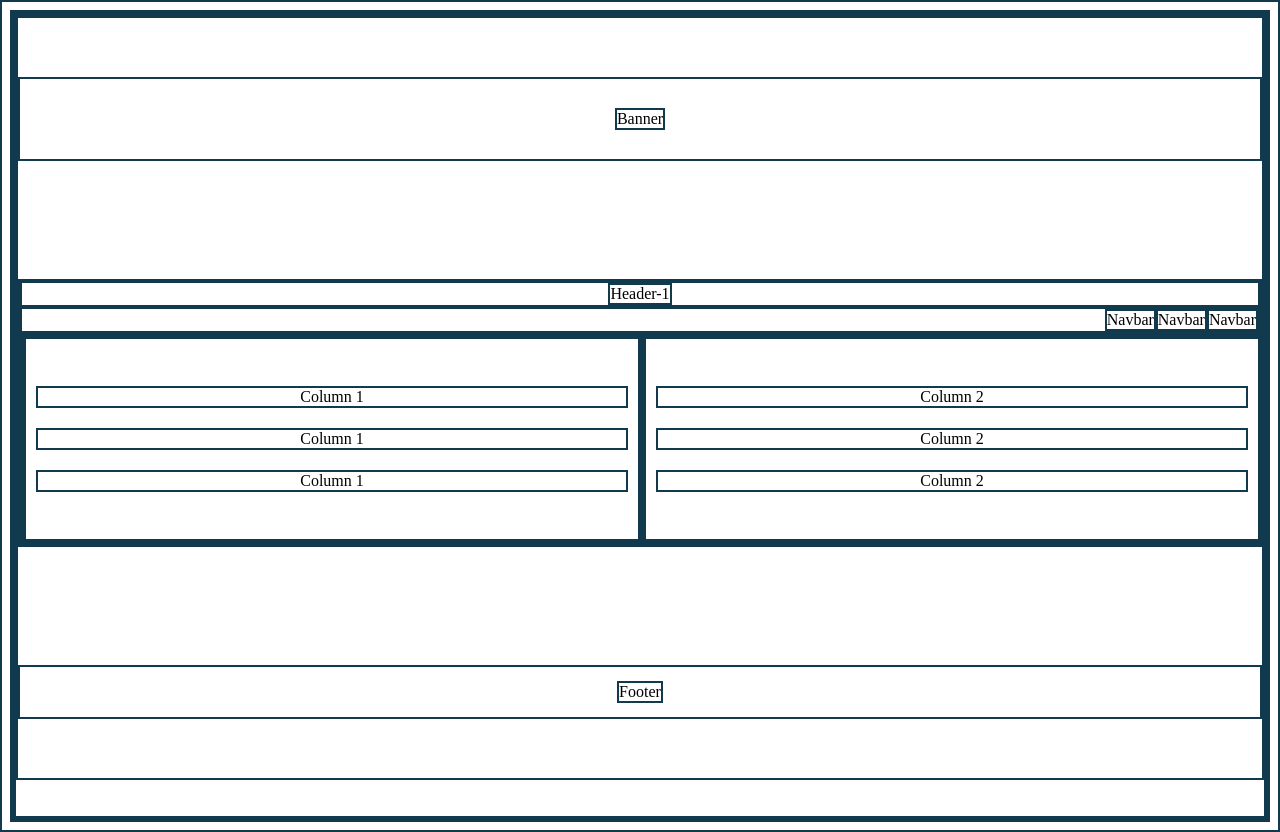
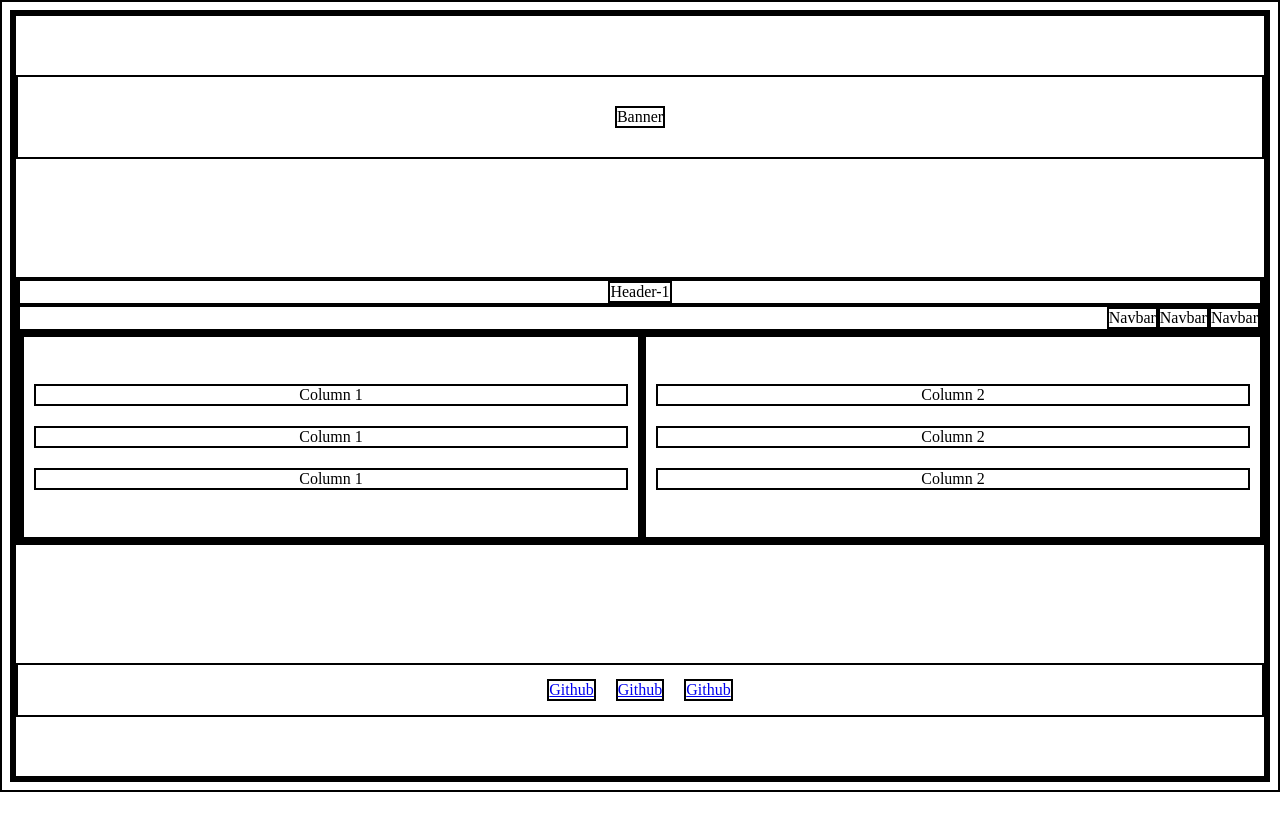
Before and after one commit to mtleonardjr/mtl-frontend-template, a React (Create React App) app: page / in a window 1280 px wide. After the commit the page ends 800 px from the top, so only its background shows below. Built offline with nearby package versions, Linux system fonts and the light colour scheme.

Commit message:
added external links in footer

```diff
--- a/package.json
+++ b/package.json
@@ -8,6 +8,7 @@
     "@testing-library/user-event": "^12.7.0",
     "react": "^17.0.1",
     "react-dom": "^17.0.1",
+    "react-router-dom": "^5.2.0",
     "react-scripts": "4.0.2",
     "web-vitals": "^1.1.0"
   },
--- a/src/App.css
+++ b/src/App.css
@@ -1,9 +1,5 @@
 * {
-  border: 2px solid rgb(17, 58, 78);
-}
-
-.app-container {
-  height: 100vh;
+  border: 2px solid black;
 }
 
 .app {
@@ -81,3 +77,7 @@
   justify-content: center;
   align-items: center;
 }
+
+.footer-item {
+  margin: 10px;
+}
--- a/src/App.js
+++ b/src/App.js
@@ -1,4 +1,6 @@
 import './App.css';
+import { Link } from "react-router-dom";
+
 import Banner from './components/Banner'
 import Header from './components/Header'
 import Navbar from './components/Navbar'
@@ -6,7 +8,7 @@ import Columns from './components/Columns'
 import Footer from './components/Footer'
 function App() {
   return (
-    <div className="app-container">
+
       <div className="app">
         <Banner />
         <div className="main-body">
@@ -16,7 +18,7 @@ function App() {
         </div>
         <Footer />
       </div>
-    </div>
+
   );
 }
 
--- a/src/components/Footer.js
+++ b/src/components/Footer.js
@@ -1,7 +1,9 @@
 const Footer = () => {
     return (
       <div className="footer">
-        <div>Footer</div>
+        <a className="footer-item" href="https://github.com/mtleonardjr" target="_blank">Github</a>
+        <a className="footer-item" href="https://github.com/mtleonardjr" target="_blank">Github</a>
+        <a className="footer-item" href="https://github.com/mtleonardjr" target="_blank">Github</a>
       </div>
     )
   }
```
Also changed, not shown: 1 other file (tests, documents, lock files or other folders).
